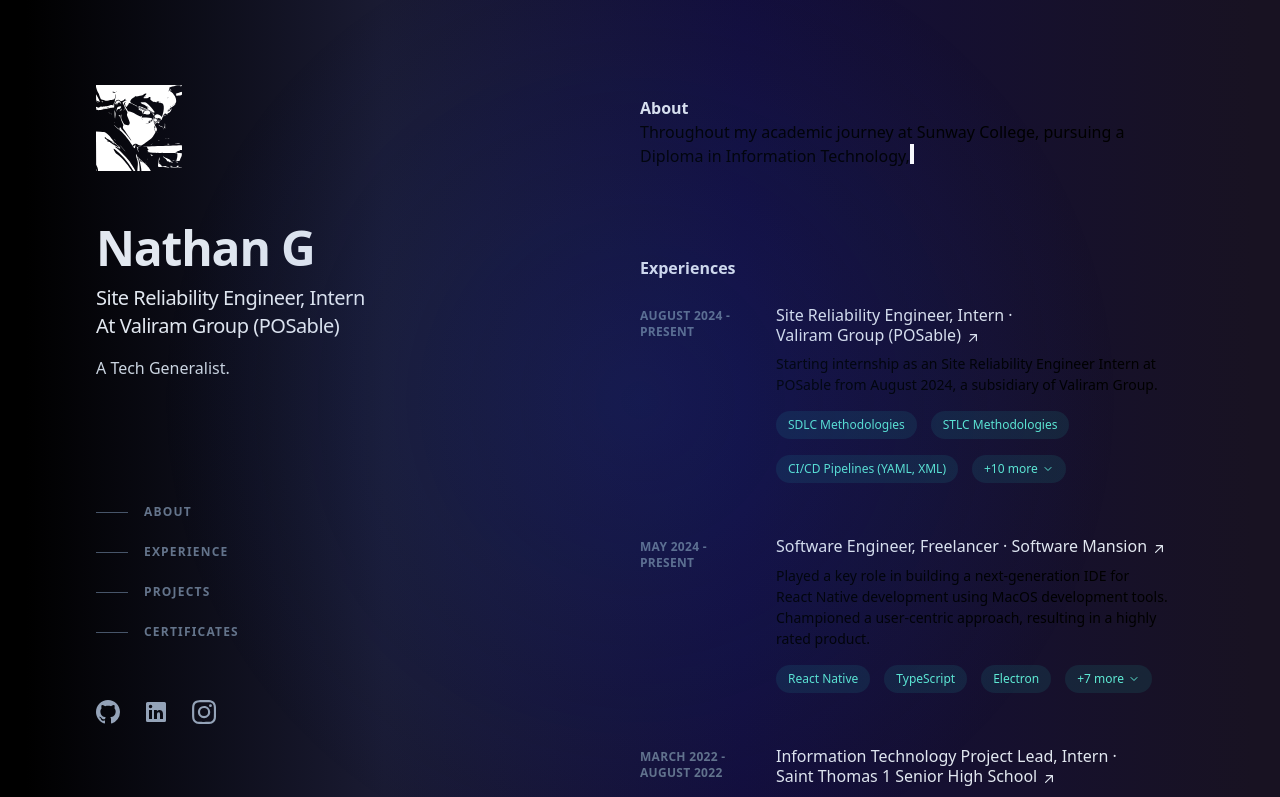
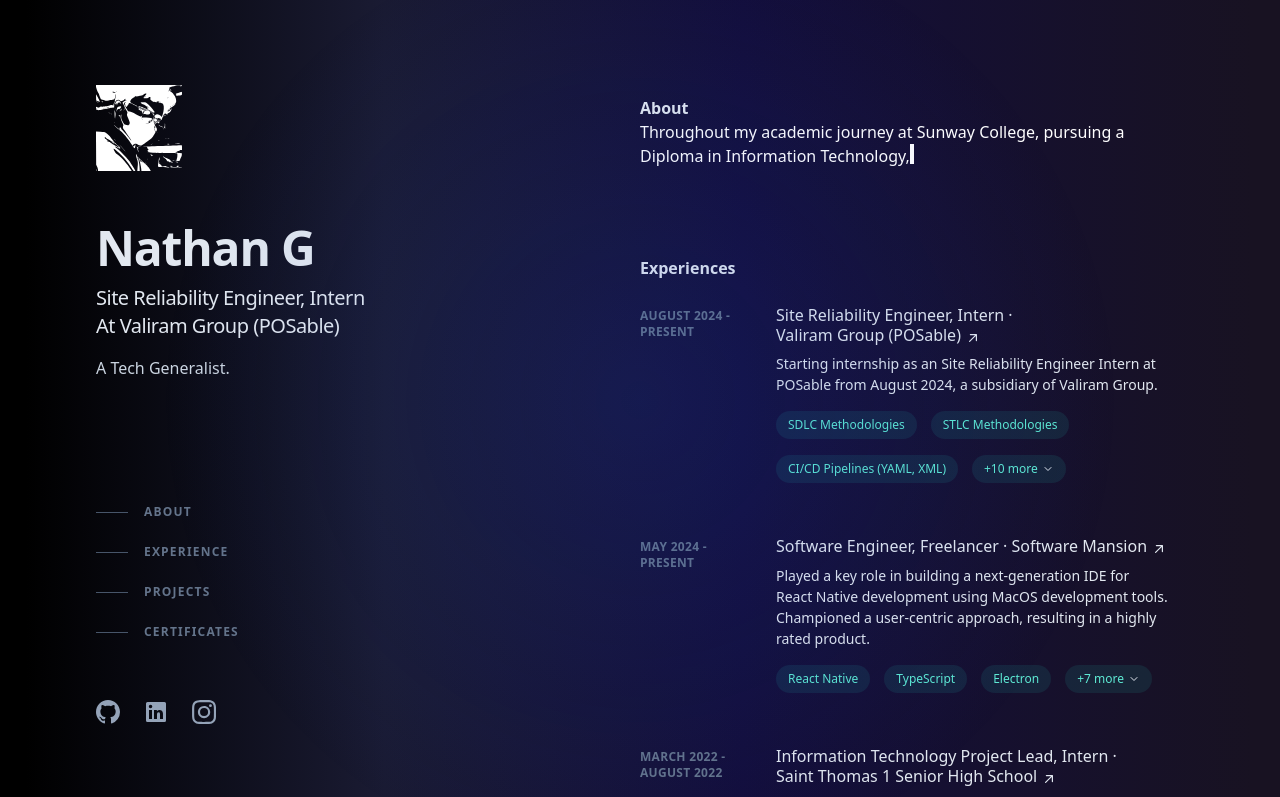
Before and after one commit to nathangtg/nextjs-portfolio, a Next.js app: page / in a window 1280 px wide. Shown: the top 797 px of the page. Built offline with nearby package versions, Linux system fonts and the light colour scheme.

Commit message:
Fixed Colouring

```diff
--- a/components/experience/experience-content/experience-content.tsx
+++ b/components/experience/experience-content/experience-content.tsx
@@ -41,10 +41,10 @@
             rel="noreferrer noopener"
             aria-label={`${title} at ${company} (opens in a new tab)`}
           >
-            <span className="absolute -inset-x-4 -inset-y-2.5 hidden rounded md:-inset-x-6 md:-inset-y-4 lg:block"></span>
+            <span className="absolute -inset-x-4 -inset-y-2.5 hidden rounded md:-inset-x-6 md:-inset-y-4 lg:block text-slate-200"></span>
             <span>
               {title} · {""}
-              <span className="inline-block">
+              <span className="inline-block text-slate-200">
                 {company}
                 <svg
                   xmlns="http://www.w3.org/2000/svg"
@@ -64,7 +64,7 @@
           </a>
         </div>
       </h3>
-      <p className="mt-2 text-sm leading-normal">{description}</p>
+      <p className="mt-2 text-sm leading-normal text-slate-200">{description}</p>
       <div className="relative">
         <ul
           className="mt-2 flex flex-wrap items-center gap-2"
@@ -73,7 +73,7 @@
           {visibleTechnologies.map((tech, index) => (
             <li
               key={tech}
-              className="transform transition-all duration-300 ease-in-out"
+              className="transform transition-all duration-300 ease-in-out text-slate-200"
               style={{
                 opacity: 0,
                 transform: 'translateY(10px)',
@@ -85,7 +85,7 @@
           ))}
           {shouldShowMore && (
             <li
-              className={`mr-1.5 mt-2 transition-all duration-300 ease-in-out ${isTransitioning ? 'opacity-0 transform translate-y-2' : 'opacity-100 transform translate-y-0'
+              className={`mr-1.5 text-slate-200 mt-2 transition-all duration-300 ease-in-out ${isTransitioning ? 'opacity-0 transform translate-y-2' : 'opacity-100 transform translate-y-0'
                 }`}
             >
               <button
@@ -97,7 +97,7 @@
                   {isExpanded ? 'Show less' : `+${technologies.length - initialTechCount} more`}
                 </span>
                 <ChevronDown
-                  className={`h-3 w-3 transition-transform duration-300 ${isExpanded ? 'rotate-180' : ''
+                  className={`h-3 w-3 text-slate-200 transition-transform duration-300 ${isExpanded ? 'rotate-180' : ''
                     }`}
                 />
               </button>
--- a/components/name-header/name-header.tsx
+++ b/components/name-header/name-header.tsx
@@ -10,7 +10,7 @@
   return (
     <div className="w-full py-20 ">
       <h1 className="text-4xl font-bold tracking-tight text-slate-200 sm:text-5xl">
-        <a href="/">{name}</a>
+        <a href="/" className="text-slate-200">{name}</a>
       </h1>
       <h2 className="mt-3 text-lg font-medium tracking-tight text-slate-200 sm:text-xl">
         {role}
--- a/components/typing-animation/typing-text.tsx
+++ b/components/typing-animation/typing-text.tsx
@@ -58,8 +58,8 @@
   }, [animationCompleted, currentIndex, onComplete, texts, count]);
 
   return (
-    <p className={animationCompleted ? "animation-completed" : ""}>
-      <motion.span>{displayText}</motion.span>
+    <p className={animationCompleted ? "animation-completed, text-white" : "text-white"}>
+      <motion.span className="text-white">{displayText}</motion.span>
       {cursorVisible && (
         <span className="cursor absolute w-1 h-5 bg-white"></span>
       )}
```
